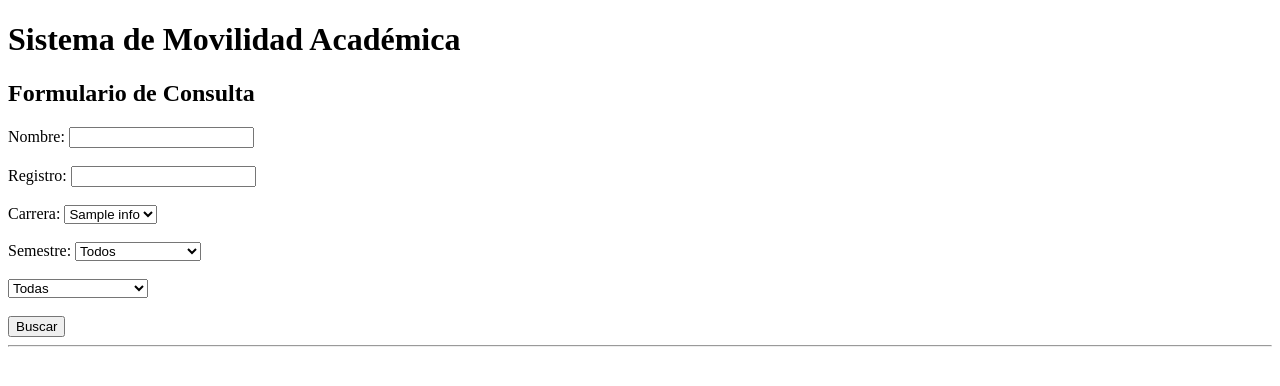
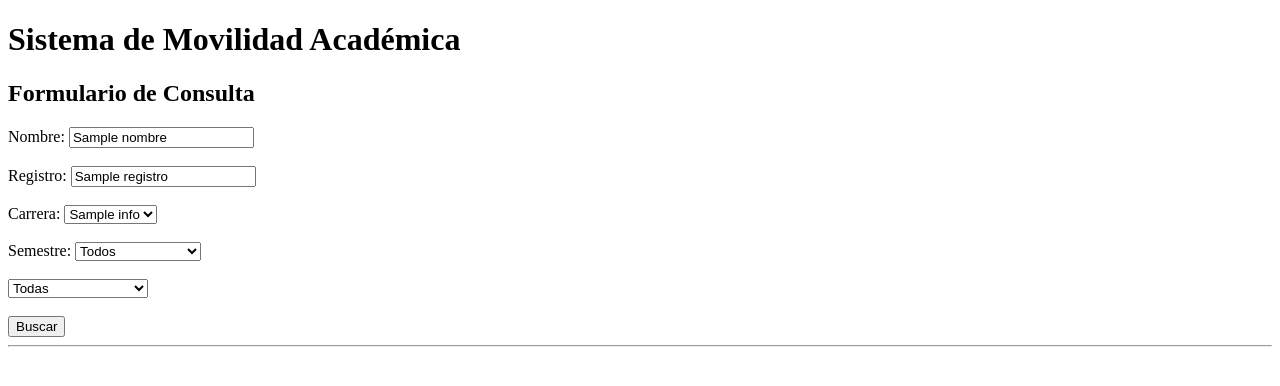
Before and after one commit to fnicole12/movilidad-academica, a Flask app: template templates/index.html in a window 1280 px wide. Shown: the top 386 px of the page. Run offline with Flask 3, Linux system fonts and the light colour scheme; the template is opened without the code that fills it: most values are stand-ins (such as "Sample title", 1, 10 or a date in 2020).

Commit message:
persist user form inputs between searches

```diff
--- a/app.py
+++ b/app.py
@@ -14,6 +14,8 @@ def home():
     semestre_seleccionado = ""
     universidad_seleccionada = ""
     busqueda_realizada = False
+    nombre = ""
+    registro = ""
 
     if request.method == "POST":
         carrera = request.form.get("carrera")
@@ -81,6 +83,8 @@ def home():
 
     return render_template(
         "index.html",
+        nombre=nombre,
+        registro=registro,
         carreras=carreras,
         carrera=carrera,
         registros=registros,
--- a/templates/index.html
+++ b/templates/index.html
@@ -13,12 +13,12 @@
 <form method="POST">
 
     <label>Nombre:</label>
-    <input type="text" name="nombre">
+    <input type="text" name="nombre" value="{{ nombre }}">
 
     <br><br>
 
     <label>Registro:</label>
-    <input type="text" name="registro">
+    <input type="text" name="registro" value="{{ registro }}">
 
     <br><br>
 
```
